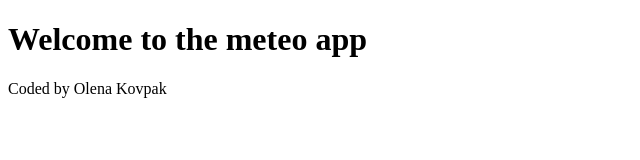
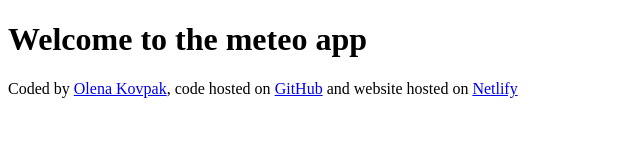
Before and after one commit to OlenaParfena/meteo, a plain HTML site: page index.html in a window 1280 px wide. Shown: the whole page, without its empty margins (0-640 px from the left). Drawn offline with Linux system fonts and the light colour scheme.

Commit message:
added links for the footer

```diff
--- a/index.html
+++ b/index.html
@@ -7,6 +7,15 @@
   </head>
   <body>
     <h1>Welcome to the meteo app</h1>
-    <footer>Coded by Olena Kovpak</footer>
+    <footer>
+      Coded by
+      <a href="https://github.com/OlenaParfena" target="_blank">Olena Kovpak</a
+      >, code hosted on
+      <a href="https://github.com/OlenaParfena/meteo" target="_blank">GitHub</a>
+      and website hosted on
+      <a href="https://meteoolenakovpak.netlify.app/" target="_blank"
+        >Netlify</a
+      >
+    </footer>
   </body>
 </html>
```
